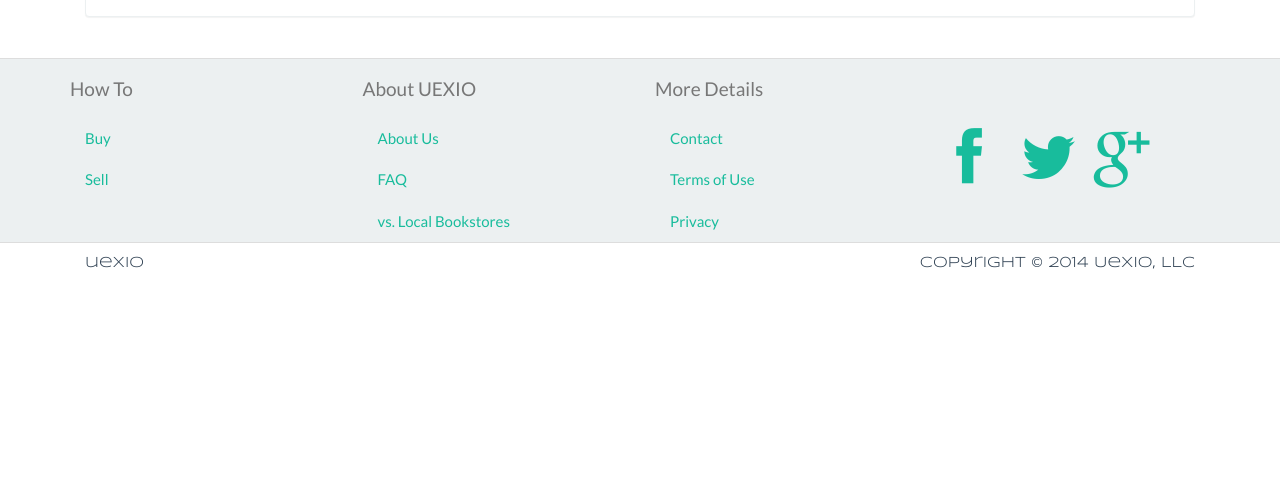
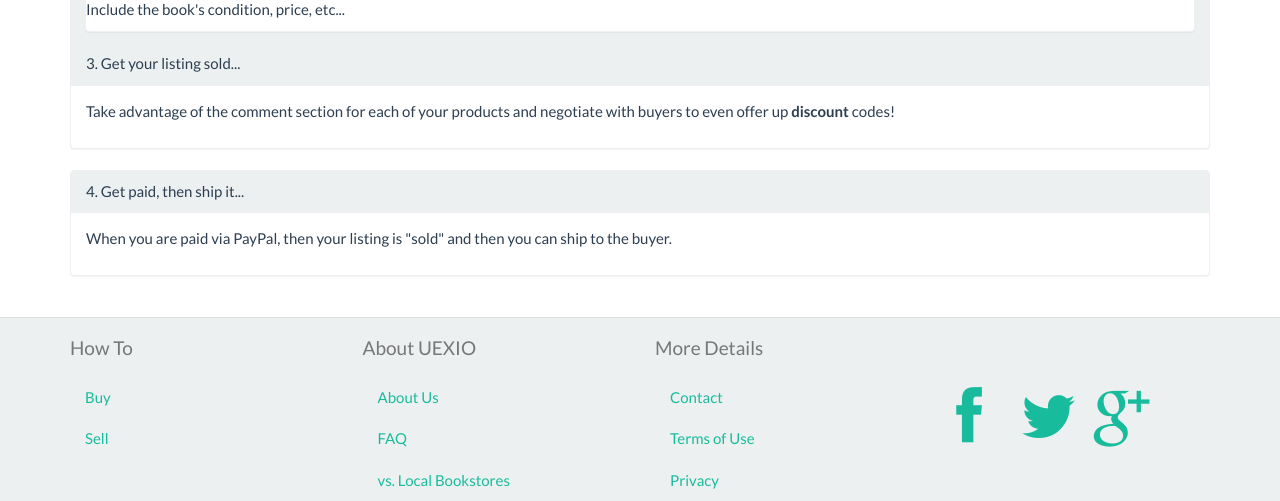
Before and after one commit to theKush/uexio, a Django app: template templates/pages/how_to_sell.html in a window 1280 px wide. Shown: the part 916-1417 px from the top of the page. Before the commit the page ends 1185 px from the top, so only its background shows below. Run offline with Django 3.2, Linux system fonts and the light colour scheme; the template is opened without the code that fills it, so the values that code supplies are empty; parts of the project's set-up code (start-up, migrations or seed data) failed here and were passed over; some libraries are stand-ins or nearby versions.

Commit message:
Update how_to_sell.html
Included more details on the steps for selling

```diff
--- a/templates/pages/how_to_sell.html
+++ b/templates/pages/how_to_sell.html
@@ -46,7 +46,8 @@
                  <div class="tab-pane fade active in" id="seller_feedback">
                   <div class="panel panel-default">
                     <div class="panel-heading">2. Create your listing...</div>
-                    <div class="panel-body"><p>It's very quick and easy</p>
+                      <img src="http://i977.photobucket.com/albums/ae259/alejandro9561/UEXIOlisting_zpsafec4a76.png" width="500" height="300"></i>
+                        <p>Include the book's condition, price, etc...</p>
                     </div>
                   </div>
                 </div>
@@ -55,7 +56,7 @@
                 <div class="tab-pane fade active in" id="seller_feedback">
                   <div class="panel panel-default">
                     <div class="panel-heading">3. Get your listing sold... </div>
-                    <div class="panel-body"><p>It's very quick and easy</p>
+                    <div class="panel-body"><p>Take advantage of the comment section for each of your products and negotiate with buyers to even offer up <b>discount</b> codes!</p>
                     </div>
                   </div>
                 </div>
@@ -64,7 +65,7 @@
                 <div class="tab-pane fade active in" id="seller_feedback">
                   <div class="panel panel-default">
                     <div class="panel-heading">4. Get paid, then ship it... </div>
-                    <div class="panel-body"><p>It's very quick and easy</p>
+                    <div class="panel-body"><p>When you are paid via PayPal, then your listing is "sold" and then you can ship to the buyer.</p>
                     </div>
                   </div>
                 </div>
```
